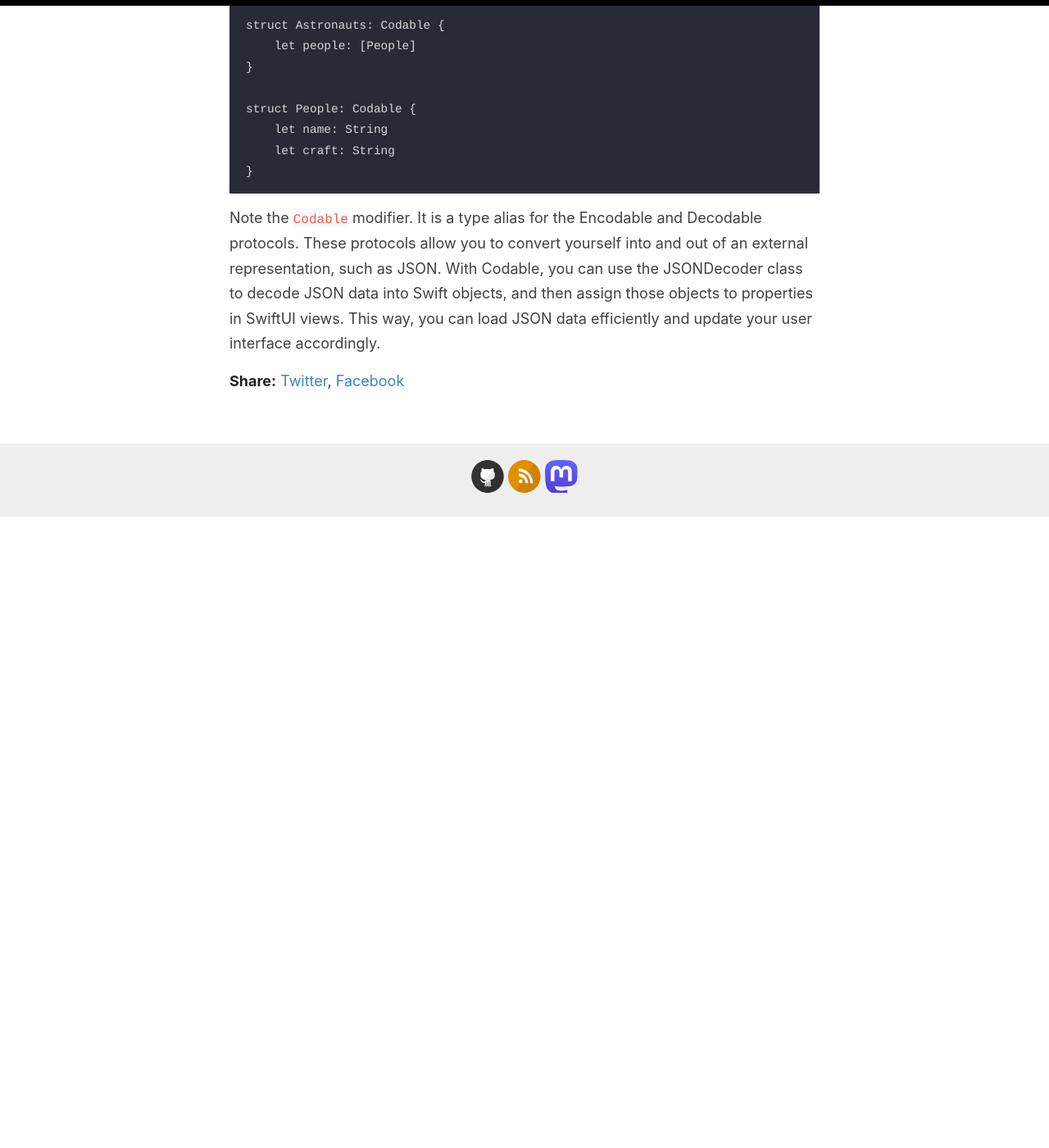
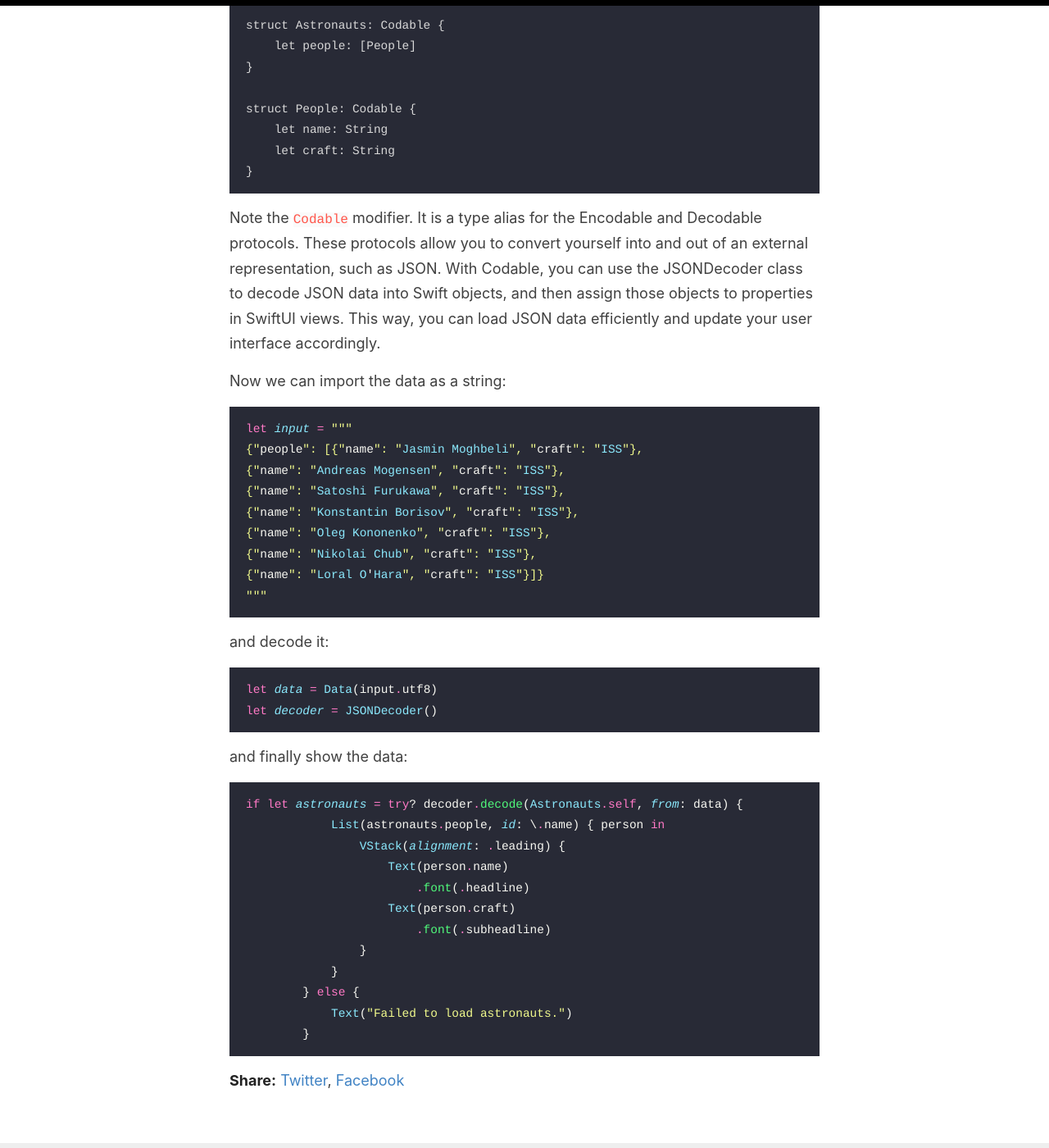
Before and after one commit to krz/krz.github.io, a Jekyll site: the page built from _posts/2024-03-06-loading-json-in-swiftui.md, in a window 1280 px wide and 1400 px high, scrolled down 1070 px. Shown: the whole window at 82% size. Built offline with Jekyll 4.4.1, drawn with Linux system fonts in a browser that asks for light colours; before the commit the page ends 1700 px from its top, so only the background shows below that.

Commit message:
update part1

````diff
--- a/_posts/2024-03-06-loading-json-in-swiftui.md
+++ b/_posts/2024-03-06-loading-json-in-swiftui.md
@@ -41,3 +41,37 @@ struct People: Codable {
 
 Note the `Codable` modifier. It is a type alias for the Encodable and Decodable protocols. These protocols allow you to convert yourself into and out of an external representation, such as JSON.
 With Codable, you can use the JSONDecoder class to decode JSON data into Swift objects, and then assign those objects to properties in SwiftUI views. This way, you can load JSON data efficiently and update your user interface accordingly.
+
+Now we can import the data as a string:
+```swift
+let input = """
+{"people": [{"name": "Jasmin Moghbeli", "craft": "ISS"},
+{"name": "Andreas Mogensen", "craft": "ISS"},
+{"name": "Satoshi Furukawa", "craft": "ISS"},
+{"name": "Konstantin Borisov", "craft": "ISS"},
+{"name": "Oleg Kononenko", "craft": "ISS"},
+{"name": "Nikolai Chub", "craft": "ISS"},
+{"name": "Loral O'Hara", "craft": "ISS"}]}
+"""
+```
+
+and decode it:
+```swift
+let data = Data(input.utf8)
+let decoder = JSONDecoder()
+```
+and finally show the data:
+```swift
+if let astronauts = try? decoder.decode(Astronauts.self, from: data) {
+            List(astronauts.people, id: \.name) { person in
+                VStack(alignment: .leading) {
+                    Text(person.name)
+                        .font(.headline)
+                    Text(person.craft)
+                        .font(.subheadline)
+                }
+            }
+        } else {
+            Text("Failed to load astronauts.")
+        }
+```
````
